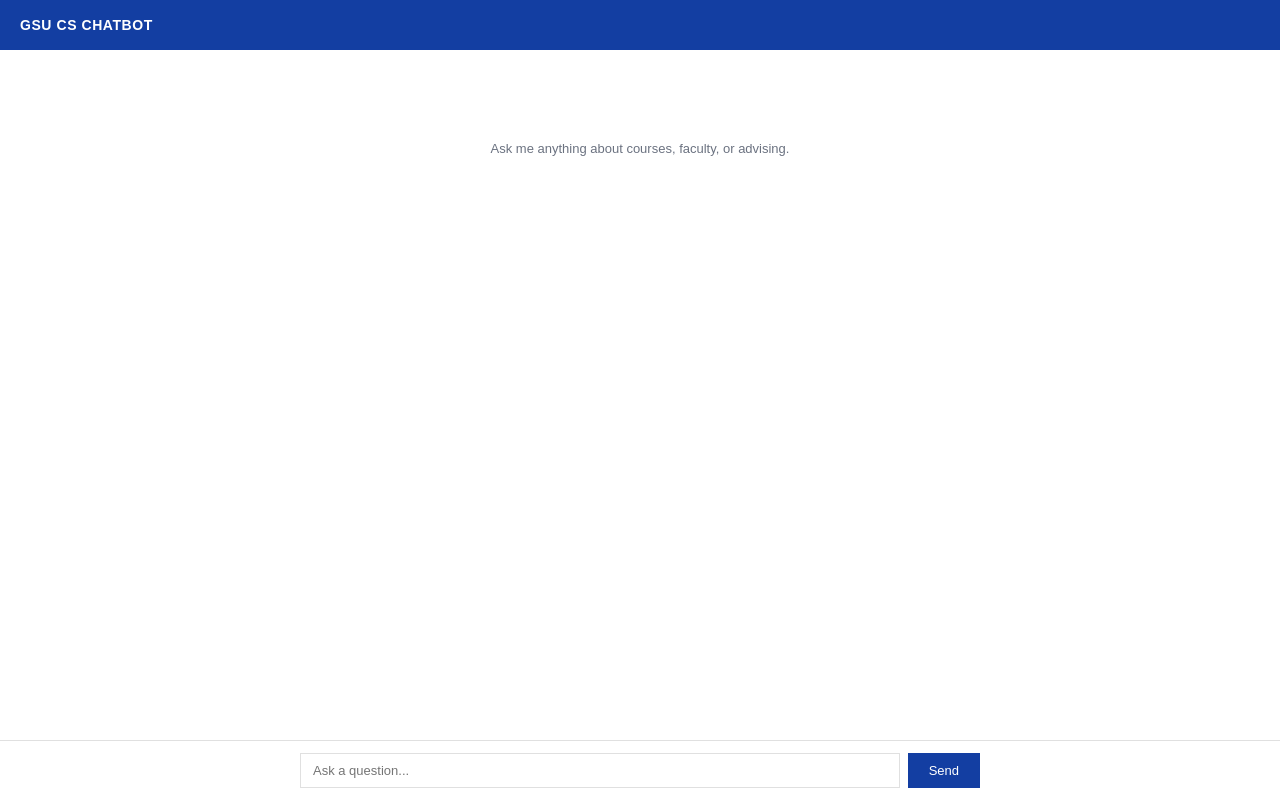
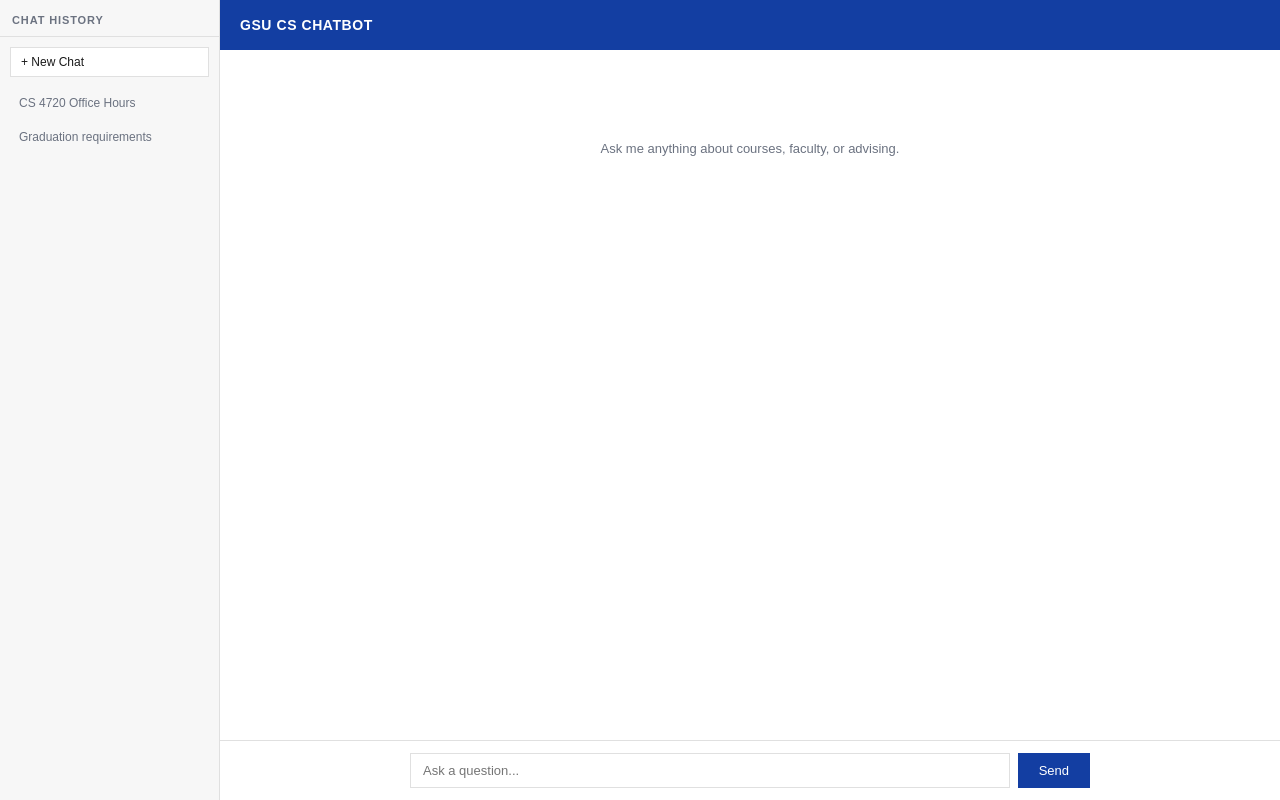
Before and after one commit to vk1hub/GSUChatBotTest, a Next.js app in the folder frontend/: page / in a window 1280 px wide. Built offline with nearby package versions, Linux system fonts and the light colour scheme.

Commit message:
Created Chat history sidebar UI. Created button for new chat

```diff
--- a/frontend/app/globals.css
+++ b/frontend/app/globals.css
@@ -23,7 +23,60 @@ body {
 
 /* main layout wrapper */
 .app-root { display: flex; height: 100vh; overflow: hidden; }
-.main { flex: 1; display: flex; flex-direction: column; overflow: hidden; }
+
+/* sidebar */
+.sidebar {
+  width: 220px;
+  flex-shrink: 0;
+  border-right: 1px solid var(--border);
+  background: var(--muted);
+  display: flex;
+  flex-direction: column;
+}
+.sidebar-header {
+  padding: 14px 12px 10px;
+  border-bottom: 1px solid var(--border);
+  font-size: 11px;
+  font-weight: 700;
+  text-transform: uppercase;
+  letter-spacing: 0.08em;
+  color: var(--muted-text);
+}
+.new-chat-btn {
+  margin: 10px 10px 4px;
+  padding: 7px 10px;
+  font-family: inherit;
+  font-size: 12px;
+  border: 1px solid var(--border);
+  background: var(--background);
+  color: var(--foreground);
+  cursor: pointer;
+  text-align: left;
+}
+.new-chat-btn:hover { background: var(--border); }
+
+/* list of past chats */
+.chat-list { flex: 1; overflow-y: auto; padding: 6px 8px; display: flex; flex-direction: column; gap: 2px; }
+.chat-item {
+  display: block;
+  width: 100%;
+  padding: 8px 10px;
+  background: none;
+  border: 1px solid transparent;
+  font-family: inherit;
+  font-size: 12px;
+  color: var(--muted-text);
+  cursor: pointer;
+  text-align: left;
+  white-space: nowrap;
+  overflow: hidden;
+  text-overflow: ellipsis;
+}
+.chat-item:hover { color: var(--foreground); background: var(--background); border-color: var(--border); }
+.chat-item.active { color: #133ea2; background: #eaf0fb; border-color: #c0d0ee; font-weight: 700; }
+
+/* main chat panel */
+.main { flex: 1; display: flex; flex-direction: column; overflow: hidden; min-width: 0; }
 
 /* top navigation bar */
 .topbar {
@@ -47,7 +100,6 @@ body {
   width: 100%;
   margin: 0 auto;
 }
-
 .empty-state { text-align: center; font-size: 13px; color: var(--muted-text); margin-top: 60px; line-height: 1.7; }
 
 /* individual message rows */
@@ -64,23 +116,12 @@ body {
 .input-bar { padding: 12px 28px; border-top: 1px solid var(--border); display: flex; justify-content: center; flex-shrink: 0; }
 .input-bar-inner { display: flex; gap: 8px; width: 100%; max-width: 680px; }
 .chat-input {
-  flex: 1;
-  padding: 9px 12px;
-  font-family: inherit;
-  font-size: 13px;
-  border: 1px solid var(--border);
-  background: var(--background);
-  color: var(--foreground);
-  outline: none;
+  flex: 1; padding: 9px 12px; font-family: inherit; font-size: 13px;
+  border: 1px solid var(--border); background: var(--background); color: var(--foreground); outline: none;
 }
 .chat-input:focus { border-color: var(--foreground); }
 .send-btn {
-  padding: 9px 20px;
-  font-family: inherit;
-  font-size: 13px;
-  border: 1px solid #133ea2;
-  background: #133ea2;
-  color: #ffffff;
-  cursor: pointer;
+  padding: 9px 20px; font-family: inherit; font-size: 13px;
+  border: 1px solid #133ea2; background: #133ea2; color: #ffffff; cursor: pointer;
 }
 .send-btn:hover { opacity: 0.9; }
--- a/frontend/app/page.js
+++ b/frontend/app/page.js
@@ -1,9 +1,17 @@
 "use client";
 import { useState, useRef, useEffect } from "react";
+
+// placeholder chats to show the sidebar layout
+const SAMPLE_HISTORY = [
+  { id: 1, title: "CS 4720 Office Hours" },
+  { id: 2, title: "Graduation requirements" },
+];
 
 export default function Home() {
   const [messages, setMessages] = useState([]);
   const [input, setInput] = useState("");
+  const [chatHistory, setChatHistory] = useState(SAMPLE_HISTORY);
+  const [activeChatId, setActiveChatId] = useState(null);
   const scrollRef = useRef(null);
 
   // scroll to bottom whenever messages update
@@ -31,8 +39,34 @@ export default function Home() {
     }
   };
 
+  // create a new empty chat and add it to the sidebar
+  const handleNewChat = () => {
+    const newId = Date.now();
+    setChatHistory((prev) => [{ id: newId, title: "New Chat" }, ...prev]);
+    setActiveChatId(newId);
+    setMessages([]);
+  };
+
   return (
     <div className="app-root">
+
+      {/* sidebar with chat history */}
+      <aside className="sidebar">
+        <div className="sidebar-header">Chat History</div>
+        <button className="new-chat-btn" onClick={handleNewChat}>+ New Chat</button>
+        <div className="chat-list">
+          {chatHistory.map((chat) => (
+            <button
+              key={chat.id}
+              className={`chat-item ${chat.id === activeChatId ? "active" : ""}`}
+              onClick={() => setActiveChatId(chat.id)}
+            >
+              {chat.title}
+            </button>
+          ))}
+        </div>
+      </aside>
+
       <div className="main">
         <div className="topbar">
           <span className="topbar-title">GSU CS Chatbot</span>
@@ -48,9 +82,7 @@ export default function Home() {
               <div key={i} className={`msg-row ${msg.role === "user" ? "user" : ""}`}>
                 <div className="msg-wrap">
                   <div className="msg-label">{msg.role === "user" ? "YOU" : "AI"}</div>
-                  <div className="msg-body">
-                    <p>{msg.content}</p>
-                  </div>
+                  <div className="msg-body"><p>{msg.content}</p></div>
                 </div>
               </div>
             ))}
```
